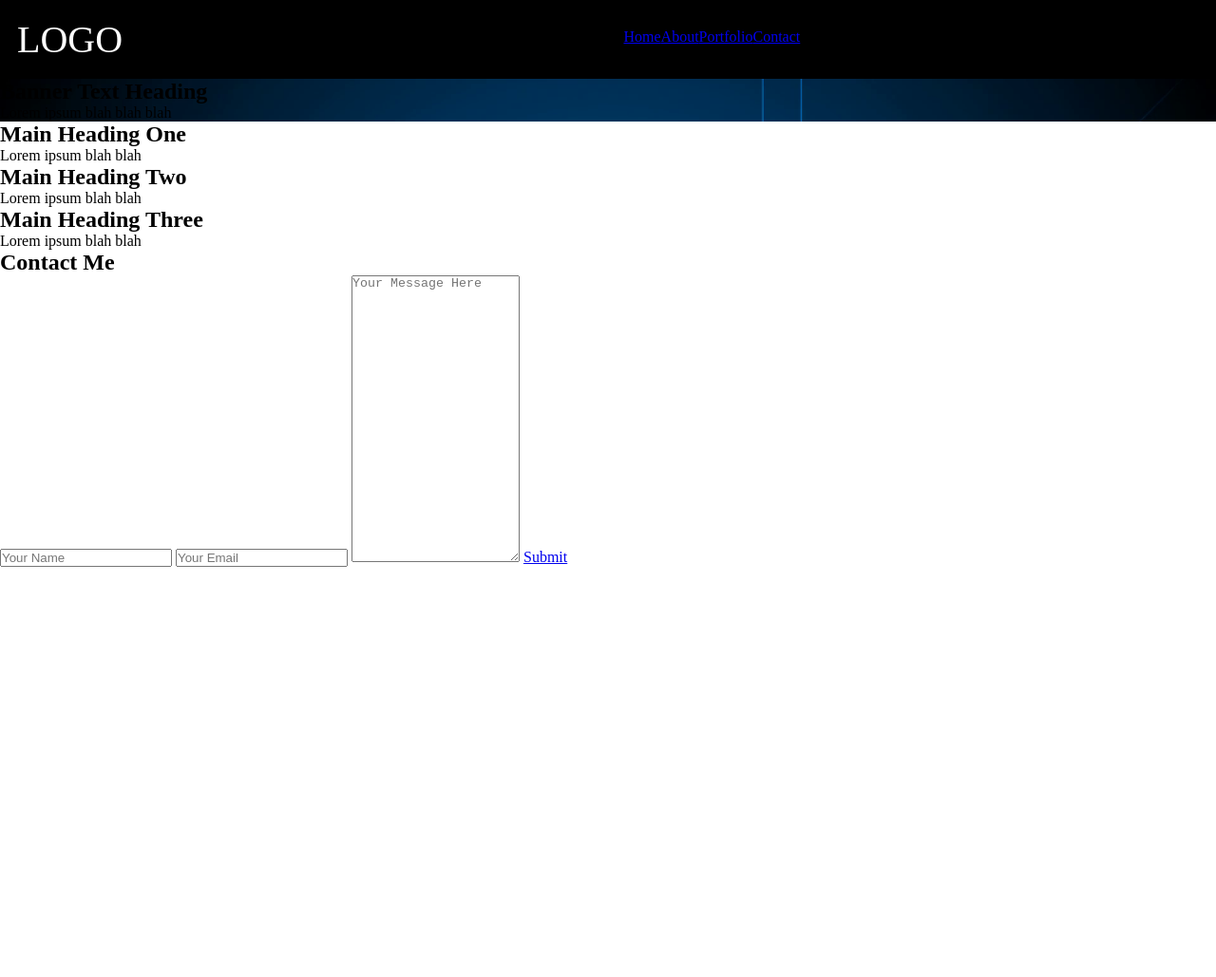
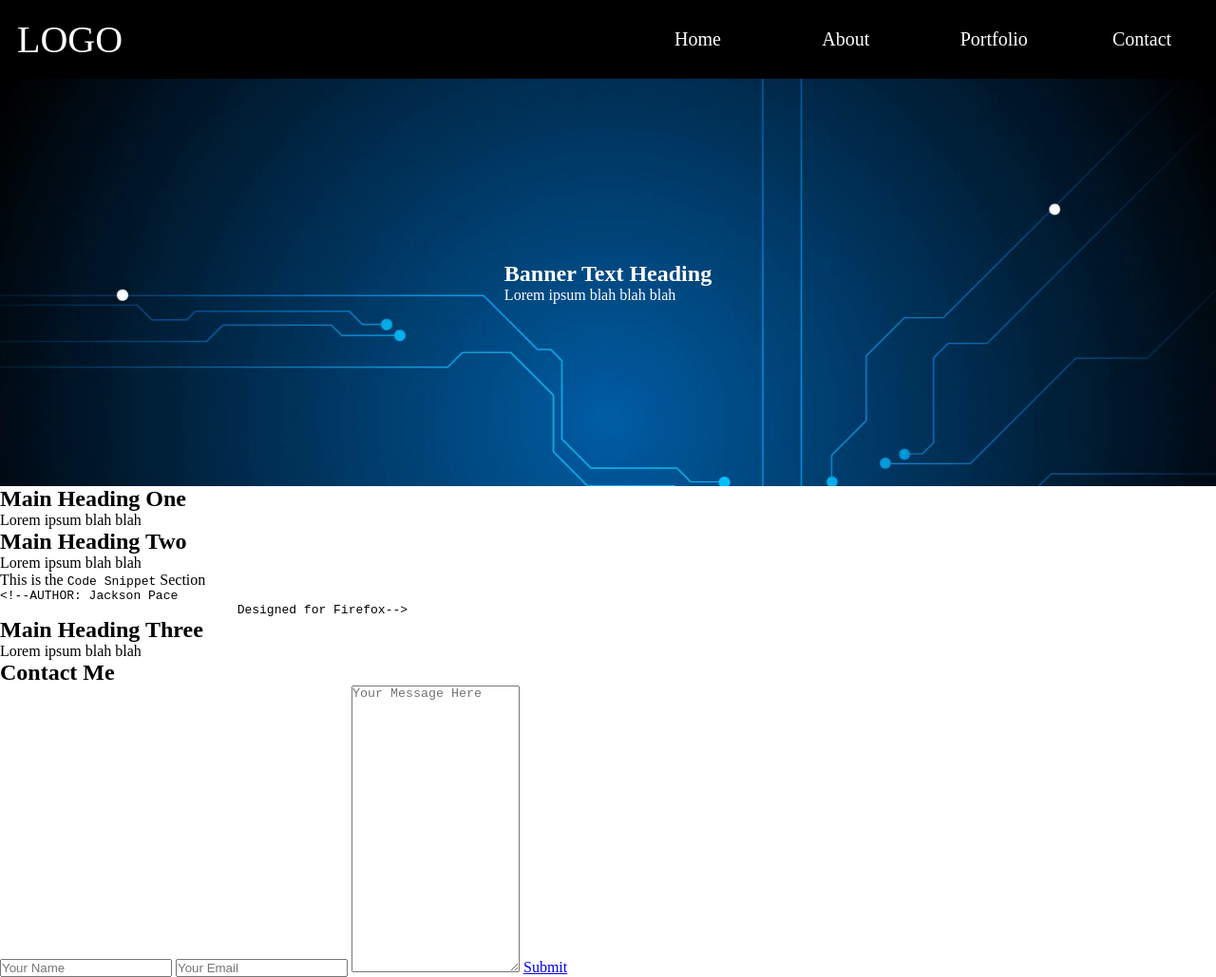
Before and after one commit to jsp92/flexboxProject, a plain HTML site: page index.html in a window 1280 px wide. Shown: the whole page at 95% size. Before the commit the page ends 800 px from the top, so only its background shows below. Drawn offline with Linux system fonts and the light colour scheme.

Commit message:
Add files via upload

```diff
--- a/index.html
+++ b/index.html
@@ -1,3 +1,6 @@
+<!--AUTHOR
+stuf fin here that i might copy/paste...
+-->
 <!DOCTYPE html>
 <html lang="en">
 <head>
@@ -38,6 +41,11 @@
     <div class="main1">
             <h2>Main Heading Two</h2>
             <p>Lorem ipsum blah blah</p>
+
+			<p>This is the <code>Code Snippet</code> Section</p>
+				<xmp><!--AUTHOR: Jackson Pace
+				Designed for Firefox--></xmp>
+
        </div>
     <div class="main1">
             <h2>Main Heading Three</h2>
--- a/style.css
+++ b/style.css
@@ -51,3 +51,31 @@
 	-ms-flex-flow: row wrap;
 	flex-flow: row wrap;
 }
+
+.menu ul li{
+	-webkit-box-flex: 1;
+	-webkit-flex: 1;
+	-ms-flex: 1;
+	flex: 1;
+	text-align: center;
+}
+
+.menu ul li a{
+	color: #fff;
+	font-size: 20px;
+	text-decoration: none;
+}
+
+.banner-text{
+	display: -webkit-box;
+	display: -webkit-flex;
+	display: -ms-flexbox;
+	display: flex;
+	padding: 15%;
+}
+
+.banner-text-items{
+	color: #fff;
+	margin: auto;
+
+}
```
